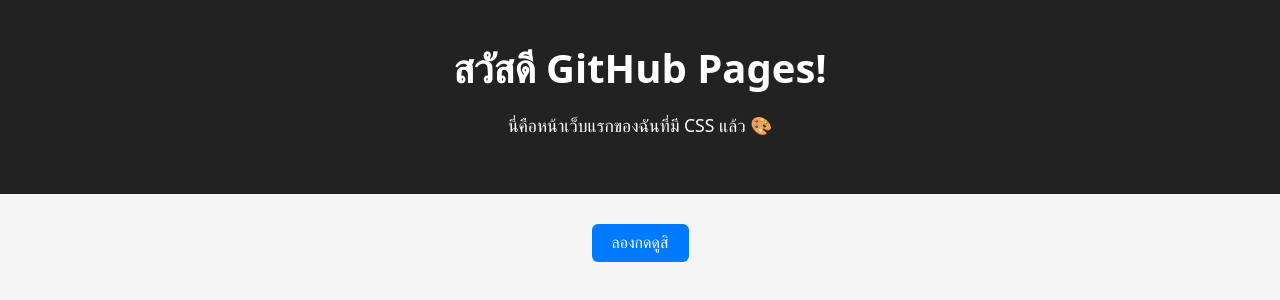
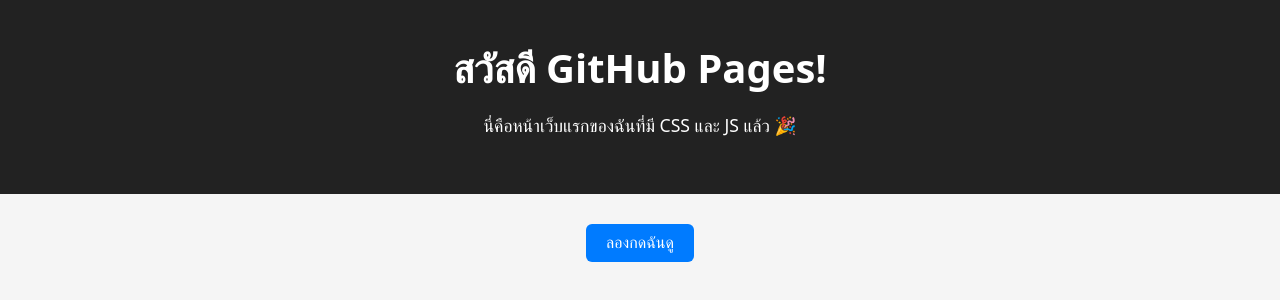
Before and after one commit to normanrara/my-first-website, a plain HTML site: page index.html in a window 1280 px wide. Drawn offline with Linux system fonts and the light colour scheme.

Commit message:
Update index.html to include JS and modify text

```diff
--- a/index.html
+++ b/index.html
@@ -4,17 +4,19 @@
   <meta charset="UTF-8" />
   <title>เว็บแรกของฉัน</title>
 
-  <!-- เพิ่มบรรทัดนี้ -->
   <link rel="stylesheet" href="style.css">
 </head>
 <body>
   <header>
     <h1>สวัสดี GitHub Pages!</h1>
-    <p>นี่คือหน้าเว็บแรกของฉันที่มี CSS แล้ว 🎨</p>
+    <p>นี่คือหน้าเว็บแรกของฉันที่มี CSS และ JS แล้ว 🎉</p>
   </header>
 
   <main>
-    <button id="magic-btn">ลองกดดูสิ</button>
+    <button id="magic-btn">ลองกดฉันดู</button>
   </main>
+
+  <!-- ใส่ตรงนี้ให้สคริปต์โหลดหลังจาก DOM สร้างแล้ว -->
+  <script src="script.js"></script>
 </body>
 </html>
```
